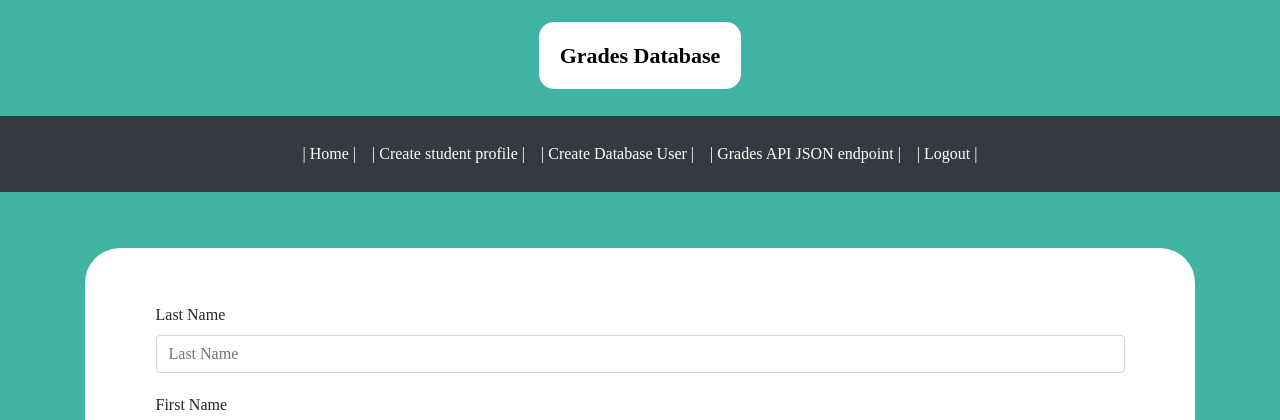
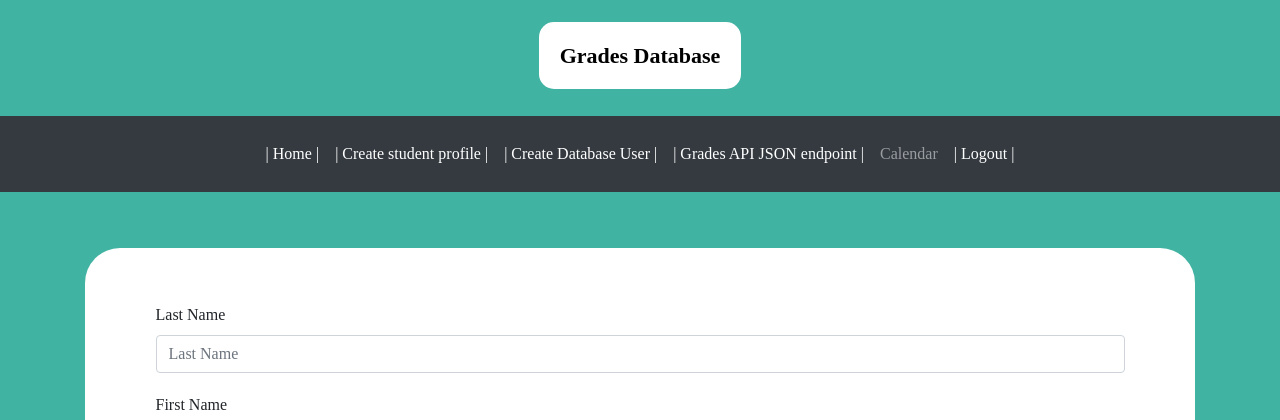
Before and after one commit to karanramani/Final-Web-App-PK, a Flask app: page /edit/1 in a window 1280 px wide. Shown: the top 420 px of the page. Run offline with Flask 2, Linux system fonts and the light colour scheme; data comes from the database, SQL or seed files in the repository; some libraries are stand-ins or nearby versions.

Commit message:
Feature: navtab for calendar

```diff
--- a/app/templates/layout.html
+++ b/app/templates/layout.html
@@ -57,6 +57,9 @@
       <li class="nav-item active">
         <a class="nav-link" href="/api/v1/grades" target="_blank">| Grades API JSON endpoint | <span class="sr-only">(current)</span></a>
       </li>
+        <li class="nav-item"> <!--Cal-->
+            <a class="nav-link" href="calendarevents.html">Calendar</a>
+      </li>
 
         <li class="nav-item active">
             <a class="nav-link" href="/grades/logout">| Logout | <span class="sr-only">(current)</span></a>
```
Also changed, not shown: README.md.
